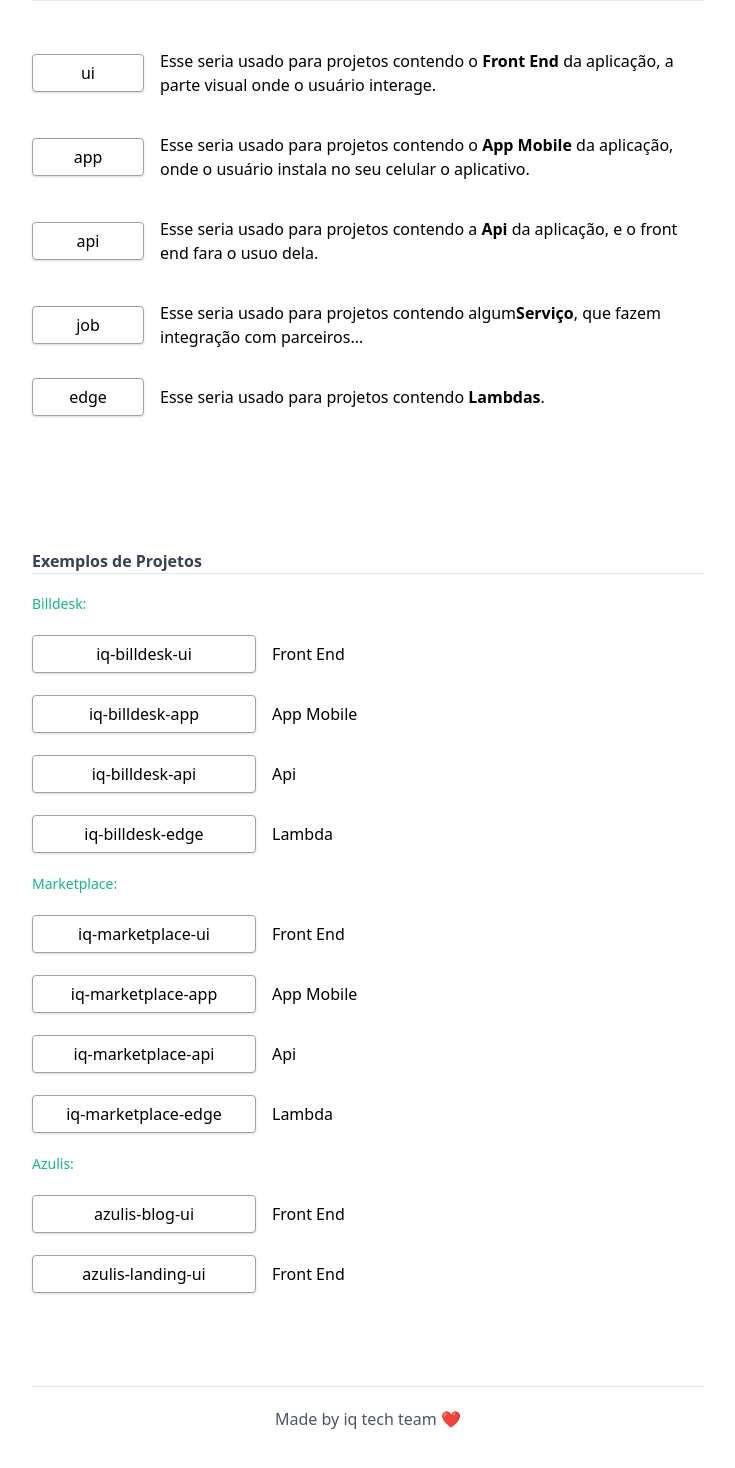
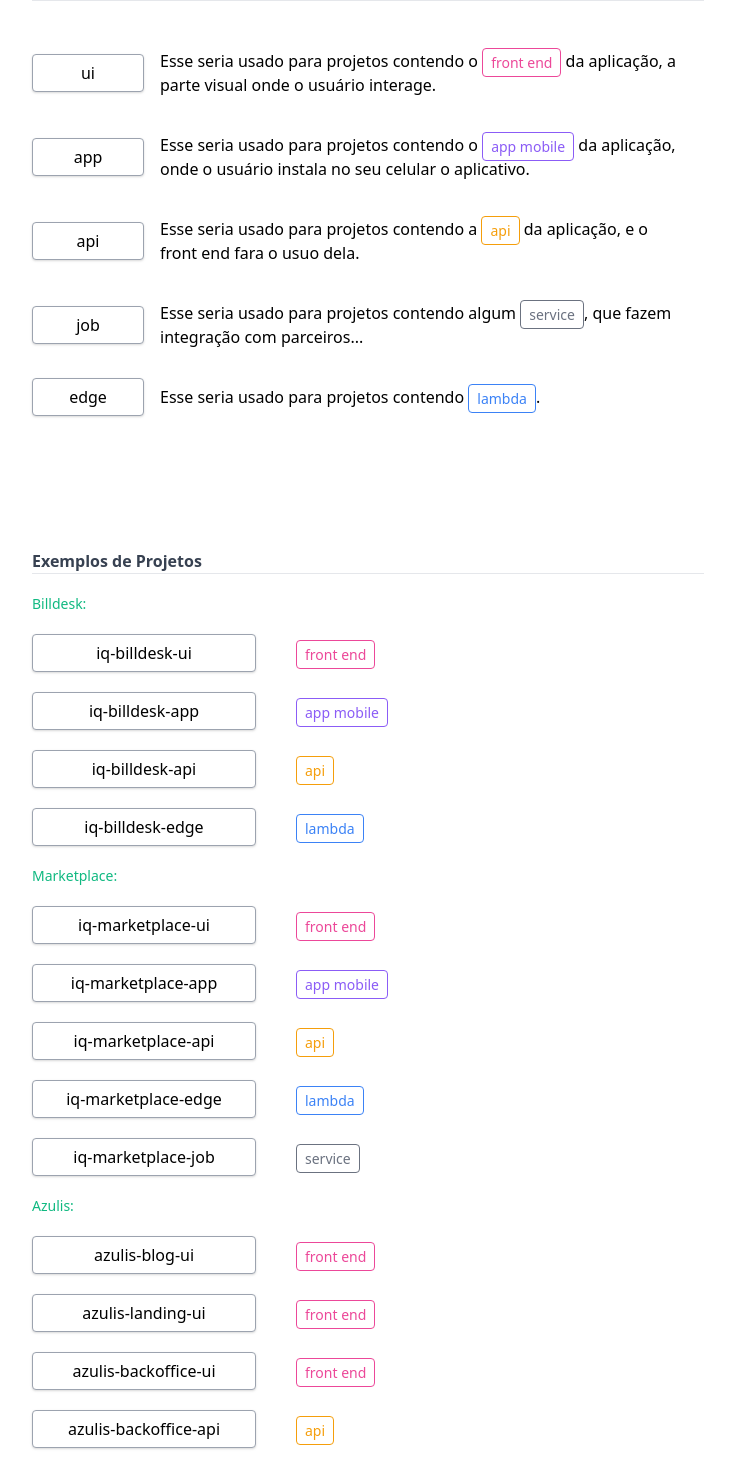
Before and after one commit to airton/generator-repo-name, a Vue app: page / in a window 1280 px wide. Shown: the part 442-1910 px from the top of the page, without its empty margins (272-1007 px from the left). Built offline with nearby package versions, Linux system fonts and the light colour scheme.

Commit message:
fix: types and samples

```diff
--- a/src/components/Samples.vue
+++ b/src/components/Samples.vue
@@ -7,56 +7,73 @@
 			<p class="flex block w-100 text-sm text-green-500 mb-5">Billdesk:</p>
 			<div class="flex items-center mb-5">
 				<span class="block text-center w-2/6 bg-white border border-gray-400 px-4 py-2 rounded shadow leading-tight">iq-billdesk-ui</span>
-				<p class="px-4 py-2 w-4/6">Front End</p>
+				<div class="ml-10"><Tag name="front end" color="pink" /></div>
 			</div>
 			<div class="flex items-center mb-5">
 				<span class="block text-center w-2/6 bg-white border border-gray-400 px-4 py-2 rounded shadow leading-tight">iq-billdesk-app</span>
-				<p class="px-4 py-2 w-4/6">App Mobile</p>
+				<div class="ml-10"><Tag name="app mobile" color="purple" ></Tag></div>
 			</div>
 			<div class="flex items-center mb-5">
 				<span class="block text-center w-2/6 bg-white border border-gray-400 px-4 py-2 rounded shadow leading-tight">iq-billdesk-api</span>
-				<p class="px-4 py-2 w-4/6">Api</p>
+				<div class="ml-10"><Tag name="api" color="yellow" ></Tag></div>
 			</div>
 			<div class="flex items-center mb-5">
 				<span class="block text-center w-2/6 bg-white border border-gray-400 px-4 py-2 rounded shadow leading-tight">iq-billdesk-edge</span>
-				<p class="px-4 py-2 w-4/6">Lambda</p>
+				<div class="ml-10"><Tag name="lambda" color="blue" ></Tag></div>
 			</div>
 		</div>
 		<div class="mb-5">
 			<p class="flex block w-100 text-sm text-green-500 mb-5">Marketplace:</p>
 			<div class="flex items-center mb-5">
 				<span class="block text-center w-2/6 bg-white border border-gray-400 px-4 py-2 rounded shadow leading-tight">iq-marketplace-ui</span>
-				<p class="px-4 py-2 w-4/6">Front End</p>
+				<div class="ml-10"><Tag name="front end" color="pink" /></div>
 			</div>
 			<div class="flex items-center mb-5">
 				<span class="block text-center w-2/6 bg-white border border-gray-400 px-4 py-2 rounded shadow leading-tight">iq-marketplace-app</span>
-				<p class="px-4 py-2 w-4/6">App Mobile</p>
+				<div class="ml-10"><Tag name="app mobile" color="purple" ></Tag></div>
 			</div>
 			<div class="flex items-center mb-5">
 				<span class="block text-center w-2/6 bg-white border border-gray-400 px-4 py-2 rounded shadow leading-tight">iq-marketplace-api</span>
-				<p class="px-4 py-2 w-4/6">Api</p>
+				<div class="ml-10"><Tag name="api" color="yellow" ></Tag></div>
 			</div>
 			<div class="flex items-center mb-5">
 				<span class="block text-center w-2/6 bg-white border border-gray-400 px-4 py-2 rounded shadow leading-tight">iq-marketplace-edge</span>
-				<p class="px-4 py-2 w-4/6">Lambda</p>
+				<div class="ml-10"><Tag name="lambda" color="blue" ></Tag></div>
+			</div>
+			<div class="flex items-center mb-5">
+				<span class="block text-center w-2/6 bg-white border border-gray-400 px-4 py-2 rounded shadow leading-tight">iq-marketplace-job</span>
+				<div class="ml-10"><Tag name="service" color="gray" ></Tag></div>
 			</div>
 		</div>
 		<div class="mb-5">
 			<p class="flex block w-100 text-sm text-green-500 mb-5">Azulis:</p>
 			<div class="flex items-center mb-5">
 				<span class="block text-center w-2/6 bg-white border border-gray-400 px-4 py-2 rounded shadow leading-tight">azulis-blog-ui</span>
-				<p class="px-4 py-2 w-4/6">Front End</p>
+				<div class="ml-10"><Tag name="front end" color="pink" /></div>
 			</div>
 			<div class="flex items-center mb-5">
 				<span class="block text-center w-2/6 bg-white border border-gray-400 px-4 py-2 rounded shadow leading-tight">azulis-landing-ui</span>
-				<p class="px-4 py-2 w-4/6">Front End</p>
+				<div class="ml-10"><Tag name="front end" color="pink" /></div>
+			</div>
+			<div class="flex items-center mb-5">
+				<span class="block text-center w-2/6 bg-white border border-gray-400 px-4 py-2 rounded shadow leading-tight">azulis-backoffice-ui</span>
+				<div class="ml-10"><Tag name="front end" color="pink" /></div>
+			</div>
+			<div class="flex items-center mb-5">
+				<span class="block text-center w-2/6 bg-white border border-gray-400 px-4 py-2 rounded shadow leading-tight">azulis-backoffice-api</span>
+				<div class="ml-10"><Tag name="api" color="yellow" /></div>
 			</div>
 		</div>
 	</div>
 </template>
 
 <script>
+import Tag from "/src/components/Tag.vue"
+
 export default {
-	name: "Samples"
+	name: "Samples",
+	components: {
+		Tag
+	}
 }
 </script>
--- /dev/null
+++ b/src/components/Tag.vue
@@ -0,0 +1,15 @@
+<template>
+	<span
+		class="text-sm font-medium border py-1 px-2 rounded align-middle"
+		v-bind:class="{[`border-${color}-500 text-${color}-500`]: color}"
+	>
+		{{name}}
+	</span>
+</template>
+
+<script>
+export default {
+	name: "Tag",
+	props: ["name", "color"]
+}
+</script>
--- a/src/components/Types.vue
+++ b/src/components/Types.vue
@@ -5,29 +5,53 @@
 		</h3>
 		<div class="flex items-center mb-5">
 			<span class="block text-center w-1/6 bg-white border border-gray-400 px-4 py-2 rounded shadow leading-tight">ui</span>
-			<p class="px-4 py-2 w-5/6">Esse seria usado para projetos contendo o <span class="font-bold">Front End</span> da aplicação, a parte visual onde o usuário interage.</p>
+			<p class="px-4 py-2 w-5/6">
+				Esse seria usado para projetos contendo o
+				<Tag name="front end" color="pink" />
+				da aplicação, a parte visual onde o usuário interage.
+			</p>
 		</div>
 		<div class="flex items-center mb-5">
 			<span class="block text-center w-1/6 bg-white border border-gray-400 px-4 py-2 rounded shadow leading-tight">app</span>
-			<p class="px-4 py-2 w-5/6">Esse seria usado para projetos contendo o <span class="font-bold">App Mobile</span> da aplicação, onde o usuário instala no seu celular o aplicativo.</p>
+			<p class="px-4 py-2 w-5/6">
+				Esse seria usado para projetos contendo o
+				<Tag name="app mobile" color="purple" ></Tag>
+				da aplicação, onde o usuário instala no seu celular o aplicativo.
+			</p>
 		</div>
 		<div class="flex items-center mb-5">
 			<span class="block text-center w-1/6 bg-white border border-gray-400 px-4 py-2 rounded shadow leading-tight">api</span>
-			<p class="px-4 py-2 w-5/6">Esse seria usado para projetos contendo a <span class="font-bold">Api</span> da aplicação, e o front end fara o usuo dela.</p>
+			<p class="px-4 py-2 w-5/6">
+				Esse seria usado para projetos contendo a
+				<Tag name="api" color="yellow" ></Tag>
+				da aplicação, e o front end fara o usuo dela.
+			</p>
 		</div>
 		<div class="flex items-center mb-5">
 			<span class="block text-center w-1/6 bg-white border border-gray-400 px-4 py-2 rounded shadow leading-tight">job</span>
-			<p class="px-4 py-2 w-5/6">Esse seria usado para projetos contendo algum<span class="font-bold">Serviço</span>, que fazem integração com parceiros...</p>
+			<p class="px-4 py-2 w-5/6">
+				Esse seria usado para projetos contendo algum
+				<Tag name="service" color="gray" ></Tag>,
+				que fazem integração com parceiros...
+			</p>
 		</div>
 		<div class="flex items-center mb-5">
 			<span class="block text-center w-1/6 bg-white border border-gray-400 px-4 py-2 rounded shadow leading-tight">edge</span>
-			<p class="px-4 py-2 w-5/6">Esse seria usado para projetos contendo <span class="font-bold">Lambdas</span>. </p>
+			<p class="px-4 py-2 w-5/6">
+				Esse seria usado para projetos contendo
+				<Tag name="lambda" color="blue" ></Tag>.
+			</p>
 		</div>
 	</div>
 </template>
 
 <script>
+import Tag from "/src/components/Tag.vue"
+
 export default {
-	name: "Types"
+	name: "Types",
+	components: {
+		Tag
+	}
 }
 </script>
```
